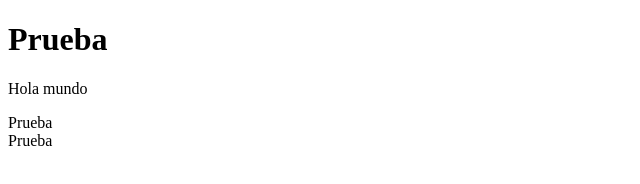
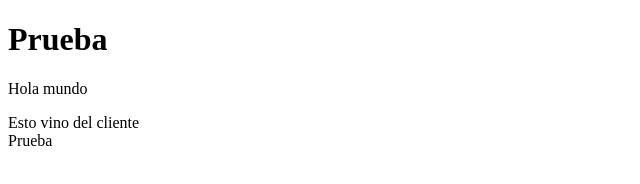
Before and after one commit to jmacboy/pruebadeploy, a plain HTML site: page index.html in a window 1280 px wide. Shown: the full height of the page, 0-640 px from the left. Drawn offline with Linux system fonts and the light colour scheme.

Commit message:
agregado prueba

```diff
--- a/index.html
+++ b/index.html
@@ -8,7 +8,7 @@
 <body>
     <h1>Prueba</h1>
     <p>Hola mundo</p>
-    <div>Prueba</div>
+    <div>Esto vino del cliente</div>
     <div>Prueba</div>
 </body>
 </html>
```
